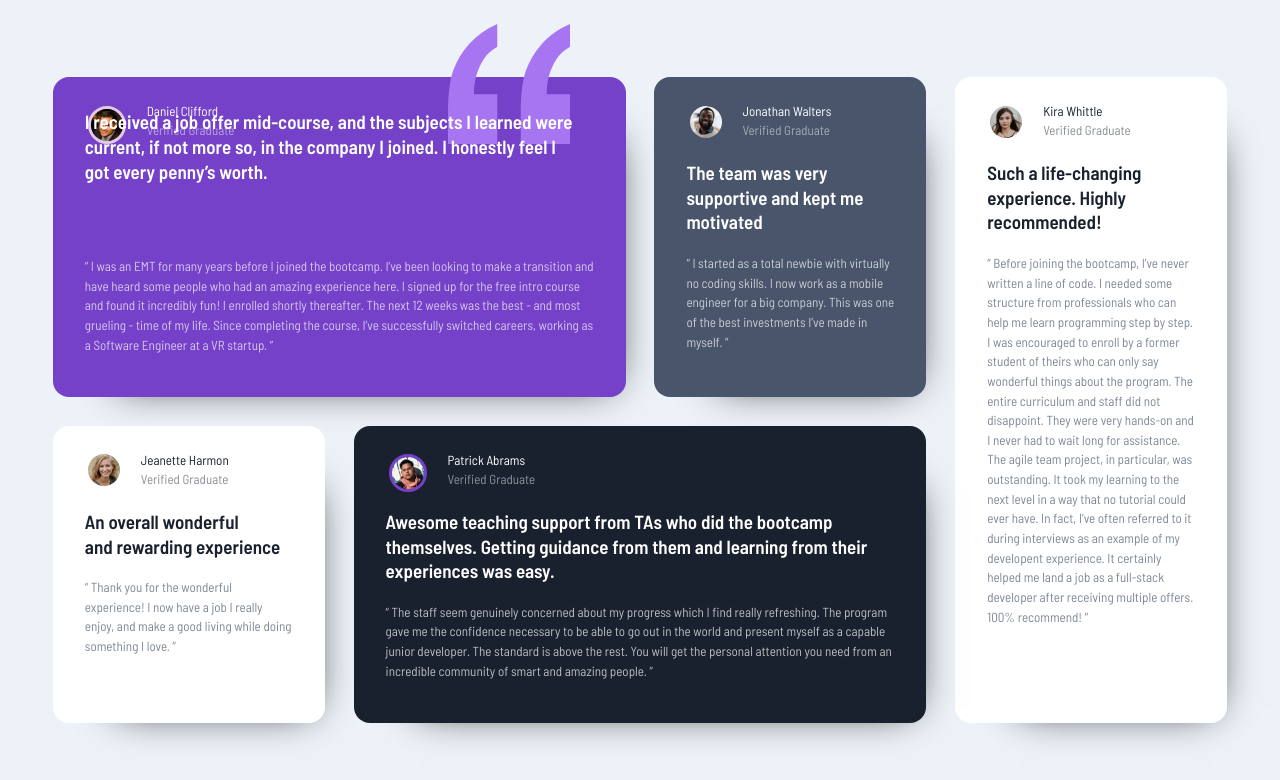
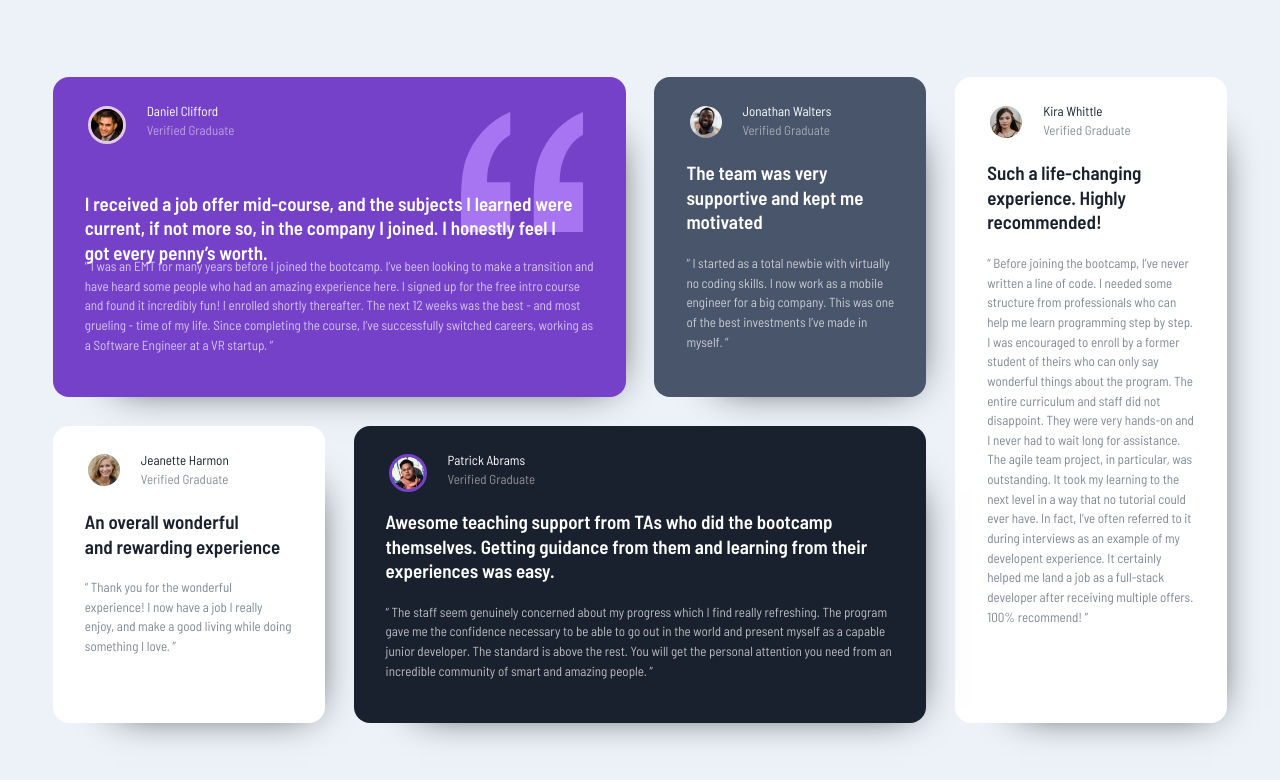
Before and after one commit to AmritPal91/testimonial-grid-section, a plain HTML site: page index.html in a window 1280 px wide. Drawn offline with Linux system fonts and the light colour scheme; files whose address does not match are found by name.

Commit message:
Update style.css

```diff
--- a/design/style.css
+++ b/design/style.css
@@ -58,13 +58,13 @@ body{
   }
   .quot-img-pos{
     position: absolute;
-    top: 3vh;
-    left: 35vw;
+    top: 14vh;
+    left: 36vw;
     height: 7.5rem;
   }
   .quot-visibility{
     position: absolute;
-    top: 11.8vh;
+    top: 22vh;
     width: 31rem;
   }
 
```
